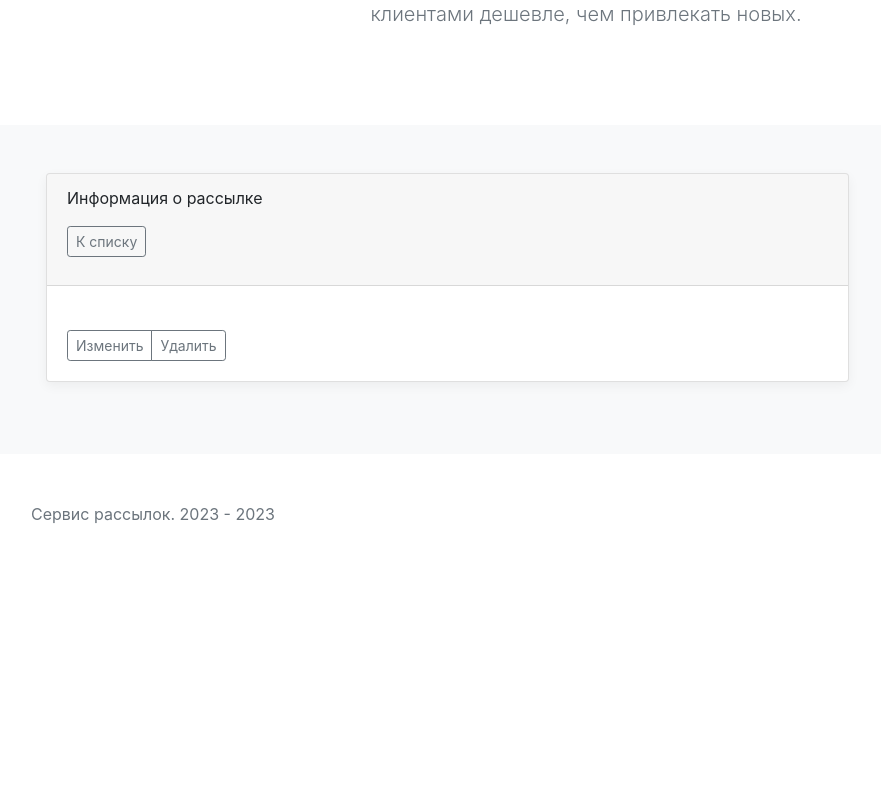
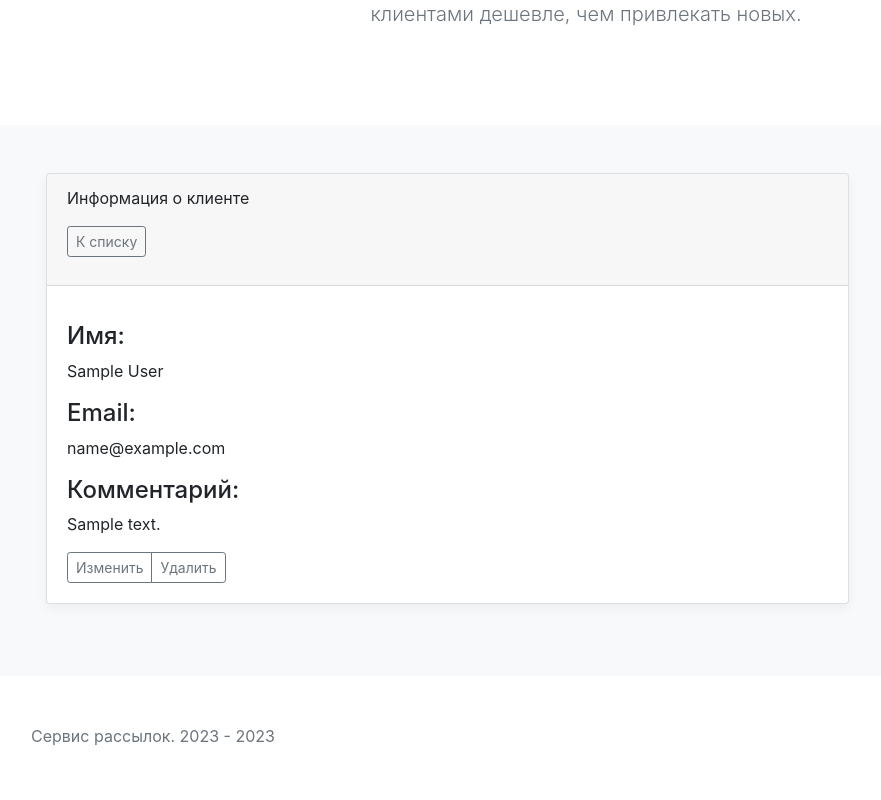
Before and after one commit to UlianaSem/mailing_list_management, a Django app: page /user/view/1/ in a window 1280 px wide. Shown: the part 347-1147 px from the top of the page, without its empty margins (54-935 px from the left). Before the commit the page ends 870 px from the top, so only its background shows below. Run offline with Django 4.2, Linux system fonts and the light colour scheme; tables that the repository leaves empty hold one stand-in row (values such as "Sample post"); some libraries are stand-ins or nearby versions.

Commit message:
Fix error in templates

```diff
--- a/user/templates/user/user_confirm_delete.html
+++ b/user/templates/user/user_confirm_delete.html
@@ -8,9 +8,9 @@
                 <div class="card-body">
                     <form method="post">
                         {% csrf_token %}
-                        <p>Хотите удалить рассылку?</p>
+                        <p>Хотите удалить клиента?</p>
                         <button type="submit" class="btn btn-success">Подтвердить</button>
-                        <a href="{% url 'mailing:list' %}" class="btn btn-warning">Отмена</a>
+                        <a href="{% url 'user:list' %}" class="btn btn-warning">Отмена</a>
                     </form>
                 </div>
               </div>
--- a/user/templates/user/user_detail.html
+++ b/user/templates/user/user_detail.html
@@ -5,32 +5,26 @@
                 <div class="col-md-9">
                   <div class="card mb-4 box-shadow">
                     <div class="card-header">
-                        <p class="card-text">Информация о рассылке<p>
-                        <a href="{% url 'mailing:list' %}" class="btn btn-sm btn-outline-secondary">К списку</a>
+                        <p class="card-text">Информация о клиенте<p>
+                        <a href="{% url 'user:list' %}" class="btn btn-sm btn-outline-secondary">К списку</a>
                     </div>
                     <div class="card-body">
                       <p class="card-text">
-                          {% if object.time %}
-                            Время рассылки: {{ object.time }}
+                          {% if object.name %}
+                            <h4>Имя:</h4>  {{ object.name }}
                           {% endif %}</p>
                       <p class="card-text">
-                          {% if object.periodicity %}
-                            <h4>Периодичность рассылки:</h4> {{ object.periodicity }}
+                          {% if object.email %}
+                            <h4>Email:</h4> {{ object.email }}
                           {% endif %}</p>
                       <p class="card-text">
-                          {% if object.status %}
-                            <h4>Статус рассылки:</h4> {{ object.status }}
+                          {% if object.comment %}
+                            <h4>Комментарий:</h4> {{ object.comment }}
                           {% endif %}</p>
-                      <ul class="list-group mb-2">
-                          {% if object.users %}
-                            <h4>Участники рассылки:</h4> {% for user_item in object.users.all %}
-                                <li class="list-group-item">{{ user_item.email }} </li>
-                            {% endfor %}
-                          {% endif %}</ul>
                       <div class="d-flex justify-content-between align-items-center">
                         <div class="btn-group">
-                          <a href="{% url 'mailing:edit' object.pk %}" class="btn btn-sm btn-outline-secondary">Изменить</a>
-                          <a href="{% url 'mailing:delete' object.pk %}" class="btn btn-sm btn-outline-secondary">Удалить</a>
+                          <a href="{% url 'user:edit' object.pk %}" class="btn btn-sm btn-outline-secondary">Изменить</a>
+                          <a href="{% url 'user:delete' object.pk %}" class="btn btn-sm btn-outline-secondary">Удалить</a>
                         </div>
                       </div>
                     </div>
--- a/user/templates/user/user_form.html
+++ b/user/templates/user/user_form.html
@@ -16,7 +16,7 @@
                                 Создать
                             {% endif %}
                         </button>
-                        <a href="{% url 'mailing:list' %}" class="btn btn-warning">Отмена</a>
+                        <a href="{% url 'user:list' %}" class="btn btn-warning">Отмена</a>
                     </form>
                 </div>
               </div>
```
Also changed, not shown: user/templates/user/user_list.html (+9 -13 lines).
